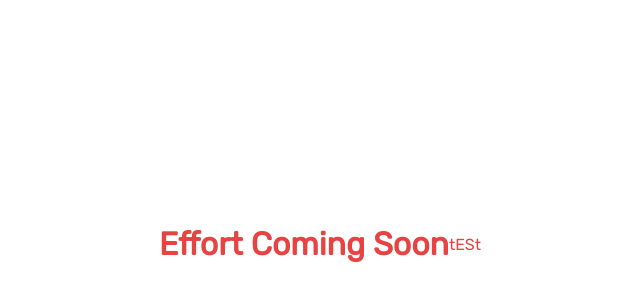
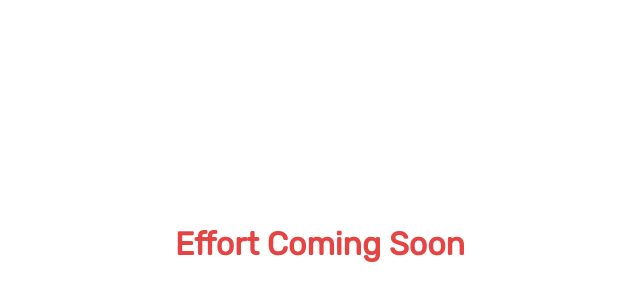
Before and after one commit to totallynotemma/totallynotemma.github.io, a plain HTML site: page index.html in a window 1280 px wide. Shown: the part 156-456 px from the top of the page, without its empty margins (320-960 px from the left). Drawn offline with Linux system fonts and the light colour scheme.

Commit message:
Update index.html

```diff
--- a/index.html
+++ b/index.html
@@ -18,6 +18,5 @@
 
   <body>
     <h1>Effort Coming Soon</h1>
-    tESt
   </body>
 </html>
```
